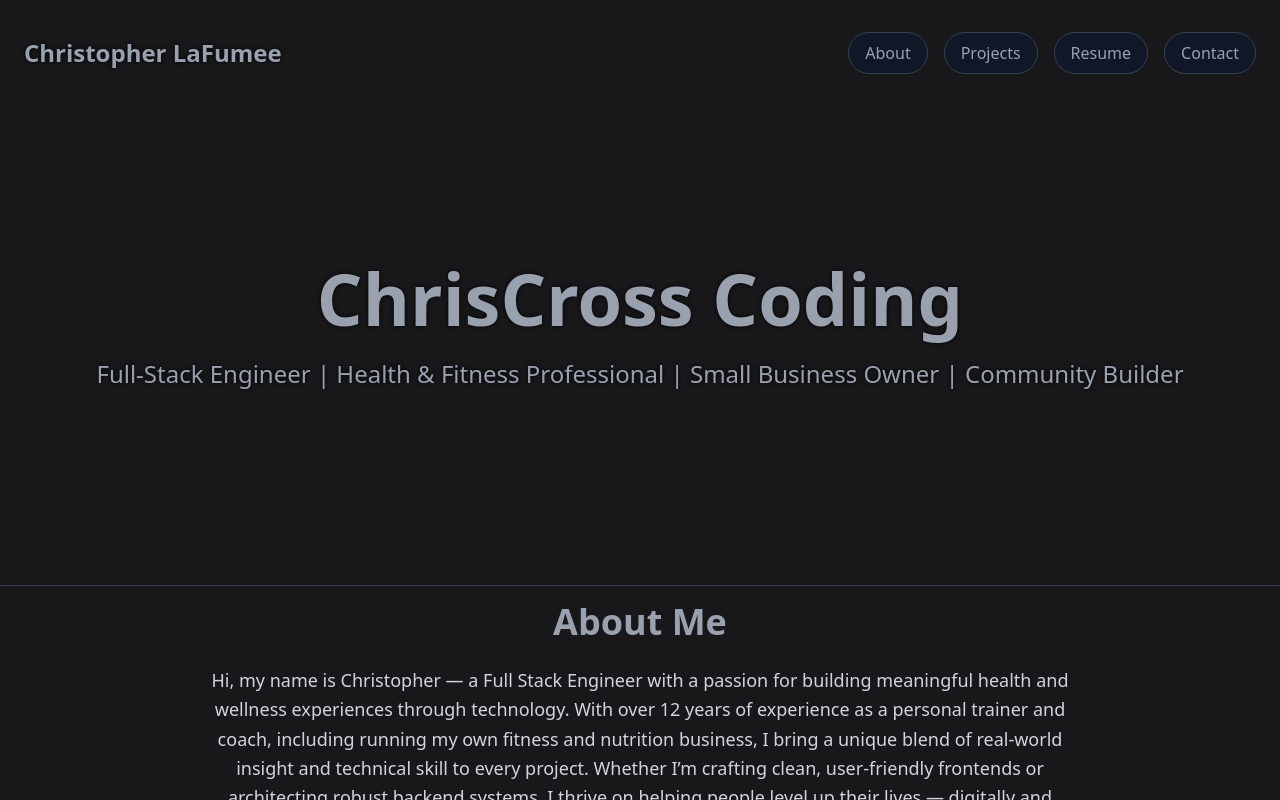
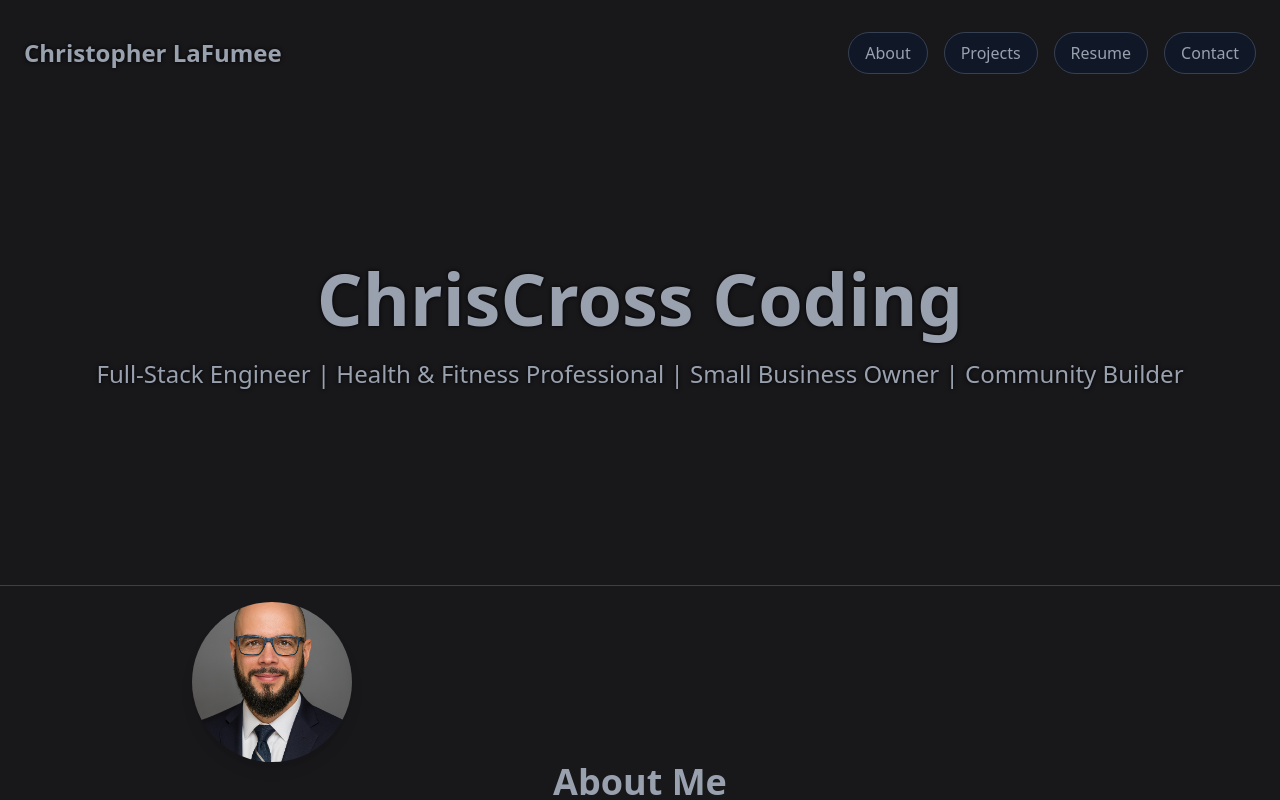
Before and after one commit to ChrisLaFumee/My-Portfolio, a React (Vite) app: page / in a window 1280 px wide. Built offline with nearby package versions, Linux system fonts and the light colour scheme.

Commit message:
headshot photo

```diff
--- a/src/components/About/About.jsx
+++ b/src/components/About/About.jsx
@@ -5,6 +5,11 @@ const About = () => {
       className="py-4 border-b border-gray-700 pb-12 scroll-mt-20"
     >
       <div className="max-w-4xl mx-auto text-center">
+        <img
+          src="/assets/Headshot-Photo.jpg"
+          alt="Christopher LaFumee Headshot"
+          className="w-32 h-32 md:w-40 md:h-40 rounded-full object-cover shadow-lg mb-6 md:mb-0"
+        />
         <h2 className="text-4xl font-bold mb-6">About Me</h2>
         <p className="text-lg text-gray-300 leading-relaxed">
           Hi, my name is Christopher — a Full Stack Engineer with a passion for
```
Also changed, not shown: public/assets/Headshot-Photo.jpg (added).
